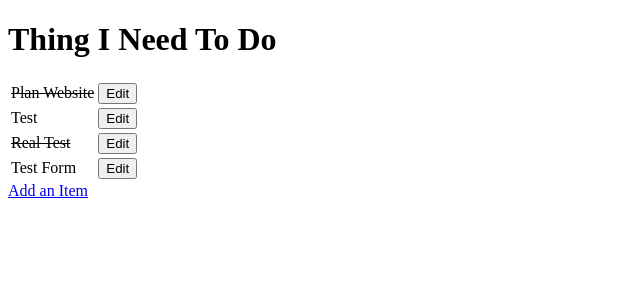
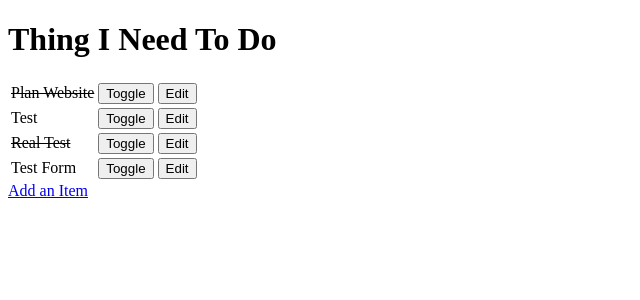
Before and after one commit to jjackson19862017/django-todo, a Django app: page / in a window 1280 px wide. Shown: the top 300 px of the page, without its empty margins (0-640 px from the left). Run offline with Django 3.2, Linux system fonts and the light colour scheme; data comes from the database, SQL or seed files in the repository; both versions use the stored data as it was after the commit.

Commit message:
Toggle Item

```diff
--- a/django_todo/urls.py
+++ b/django_todo/urls.py
@@ -15,11 +15,12 @@ Including another URLconf
 """
 from django.conf.urls import url
 from django.contrib import admin
-from todo.views import get_todo_list, create_an_item, edit_an_item
+from todo.views import get_todo_list, create_an_item, edit_an_item, toggle_status
 
 urlpatterns = [
     url(r'^admin/', admin.site.urls),
     url(r'^$', get_todo_list ),
     url(r'^add$', create_an_item),
-    url(r'^edit/(?P<id>\d+)$', edit_an_item)
+    url(r'^edit/(?P<id>\d+)$', edit_an_item),
+    url(r'^toggle/(?P<id>\d+)$', toggle_status)
 ]
--- a/todo/templates/todo_list.html
+++ b/todo/templates/todo_list.html
@@ -18,8 +18,18 @@
             {% else %}
             <td>{{ item.name }}</td>
             {% endif %}
+
             <td>
-                <form method="GET" action="edit/{{ item.id }}"><input type="submit" value="Edit"></form>
+                <form action="toggle/{{ item.id }}" method="post">
+                    {% csrf_token %}
+                    <input type="submit" value="Toggle">
+                </form>
+            </td>
+
+            <td>
+                <form method="GET" action="edit/{{ item.id }}">
+                    <input type="submit" value="Edit">
+                </form>
             </td>
         </tr>
         {% empty %}
--- a/todo/views.py
+++ b/todo/views.py
@@ -20,7 +20,6 @@ def create_an_item(request):
 
 def edit_an_item(request, id):
     item =get_object_or_404(Item, pk=id)
-    form = ItemForm(instance=item)
 
     if request.method == "POST":
         form = ItemForm(request.POST, instance=item)
@@ -31,3 +30,9 @@ def edit_an_item(request, id):
         form = ItemForm(instance=item)
 
     return render(request, "item_form.html", {'form': form})
+
+def toggle_status(request, id):
+    item =get_object_or_404(Item, pk=id)
+    item.done = not item.done
+    item.save()
+    return redirect(get_todo_list)
```
Also changed, not shown: README.md, db.sqlite3.
